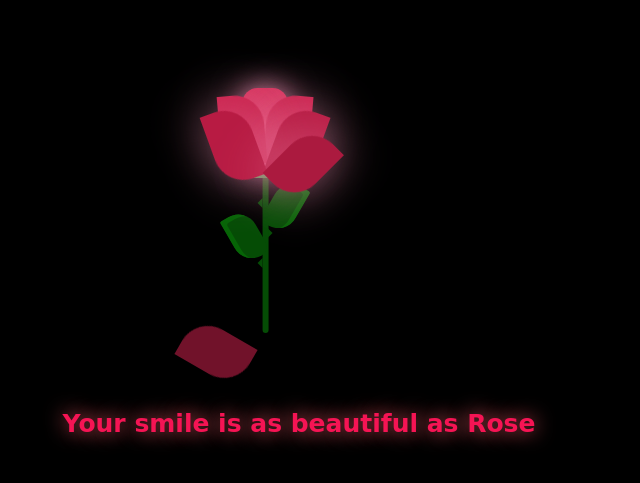
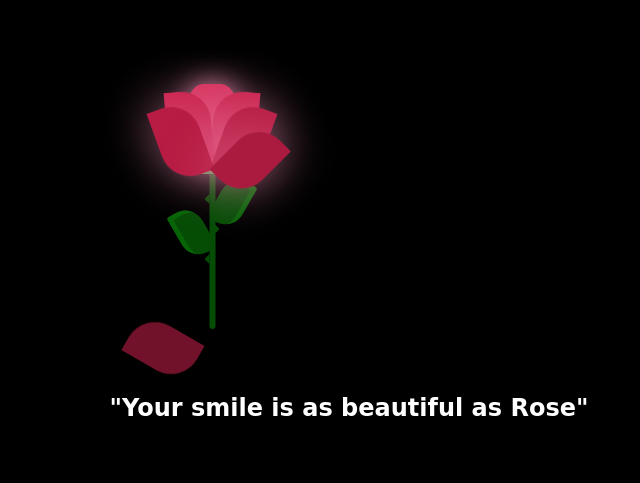
Before and after one commit to Riyansh17/rose, a plain HTML site: page index.html in a window 1280 px wide. Shown: the part 167-650 px from the top of the page, without its empty margins (291-931 px from the left). Drawn offline with Linux system fonts and the light colour scheme.

Commit message:
Add files via upload

```diff
--- a/index.html
+++ b/index.html
@@ -38,7 +38,7 @@
         <div></div>
       </div>
       <div class="text">
-        <h2 style="text-align: center;"></h2> Your smile is as beautiful as Rose <br /></h2>
+        <h2>"Your smile is as beautiful as Rose"</h2>
       </div>
     </div>
   </body>
--- a/style.css
+++ b/style.css
@@ -268,6 +268,8 @@ body {
 }
 .text {
   font-family: cursive;
+  color: #fff;
+  /*font-family: cursive;
   font-weight: 800;
   font-size: 25px;
   text-align: center;
@@ -282,4 +284,5 @@ body {
 .text a:hover {
   color: white;
   text-shadow: 0 0 20px rgb(235, 25, 42);
+*/
 }
```
